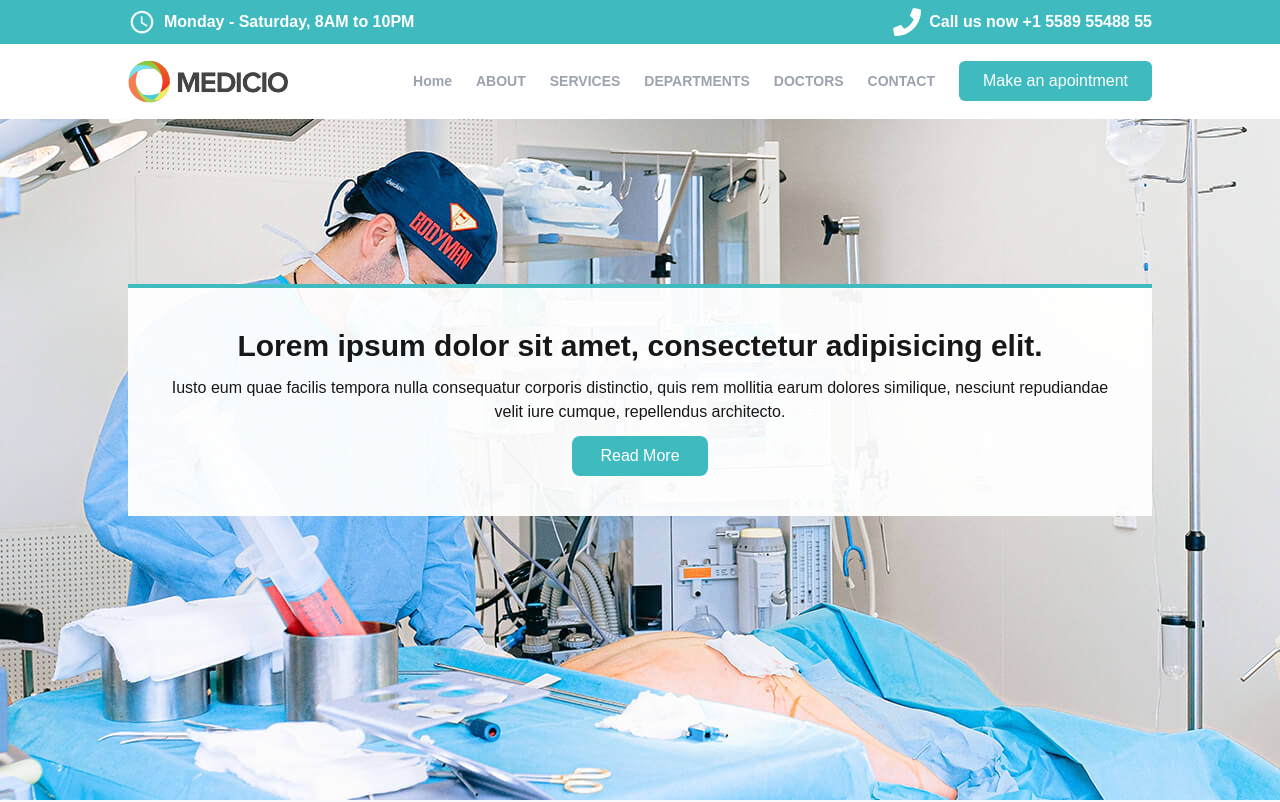
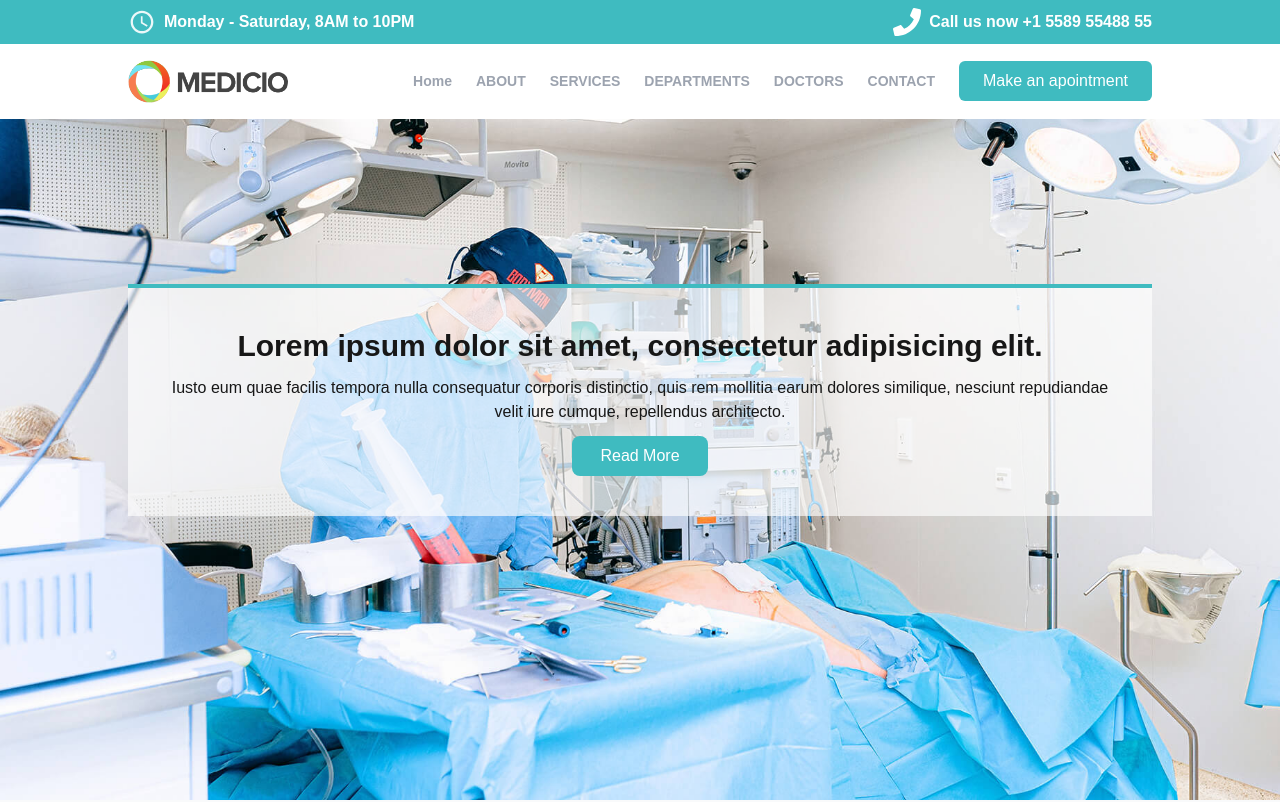
Before and after one commit to amaniCoding/medico, a Next.js app: page / in a window 1280 px wide. Shown: the top 802 px of the page. Built offline with nearby package versions, Linux system fonts and the light colour scheme.

Commit message:
added some features

```diff
--- a/app/ui/carousel.tsx
+++ b/app/ui/carousel.tsx
@@ -14,8 +14,8 @@ export default function Caroucel() {
   return (
     <section className="galllery">
       <Slider {...settings}>
-        <div className="flex items-center justify-center bg-no-repeat bg-center h-screen bg-[url('/s1.jpg')] content-center">
-          <div className="max-w-screen-lg bg-white/95 md:mx-auto mx-10 border-t-4 border-t-[#3FBBC0] p-5 content-center">
+      <div className="flex items-center justify-center bg-no-repeat bg-cover h-screen bg-[url('/s1.jpg')] content-center">
+          <div className="max-w-screen-lg bg-white/65 md:mx-auto mx-10 border-t-4 border-t-[#3FBBC0] p-5 content-center">
             <div className="w-full flex flex-col space-y-3 items-center p-5">
               <p className="text-3xl font-bold text-center">Lorem ipsum dolor sit amet, consectetur adipisicing elit.</p>
               <p className="text-center">Iusto eum quae facilis tempora nulla consequatur corporis distinctio, quis rem mollitia earum dolores similique, nesciunt repudiandae velit iure cumque, repellendus architecto.</p>
@@ -23,8 +23,8 @@ export default function Caroucel() {
             </div>
           </div>
         </div>
-        <div className="flex items-center justify-center bg-no-repeat bg-center h-screen bg-[url('/s2.jpg')] content-center">
-          <div className="max-w-screen-lg bg-white/95 mx-auto border-t-4 border-t-[#3FBBC0] p-5 content-center">
+        <div className="flex items-center justify-center bg-no-repeat bg-cover h-screen bg-[url('/s2.jpg')] content-center">
+          <div className="max-w-screen-lg bg-white/65 md:mx-auto mx-10 border-t-4 border-t-[#3FBBC0] p-5 content-center">
             <div className="w-full flex flex-col space-y-3 items-center p-5">
               <p className="text-3xl font-bold text-center">Lorem ipsum dolor sit amet, consectetur adipisicing elit.</p>
               <p className="text-center">Iusto eum quae facilis tempora nulla consequatur corporis distinctio, quis rem mollitia earum dolores similique, nesciunt repudiandae velit iure cumque, repellendus architecto.</p>
@@ -32,8 +32,8 @@ export default function Caroucel() {
             </div>
           </div>
         </div>
-        <div className="flex items-center justify-center bg-no-repeat bg-center h-screen bg-[url('/s3.jpg')] content-center">
-          <div className="max-w-screen-lg bg-white/95 mx-auto border-t-4 border-t-[#3FBBC0] p-5 content-center">
+        <div className="flex items-center justify-center bg-no-repeat bg-cover h-screen bg-[url('/s3.jpg')] content-center">
+          <div className="max-w-screen-lg bg-white/65 md:mx-auto mx-10 border-t-4 border-t-[#3FBBC0] p-5 content-center">
             <div className="w-full flex flex-col space-y-3 items-center p-5">
               <p className="text-3xl font-bold text-center">Lorem ipsum dolor sit amet, consectetur adipisicing elit.</p>
               <p className="text-center">Iusto eum quae facilis tempora nulla consequatur corporis distinctio, quis rem mollitia earum dolores similique, nesciunt repudiandae velit iure cumque, repellendus architecto.</p>
@@ -41,7 +41,6 @@ export default function Caroucel() {
             </div>
           </div>
         </div>
-
       </Slider>
     </section>
   )
```
